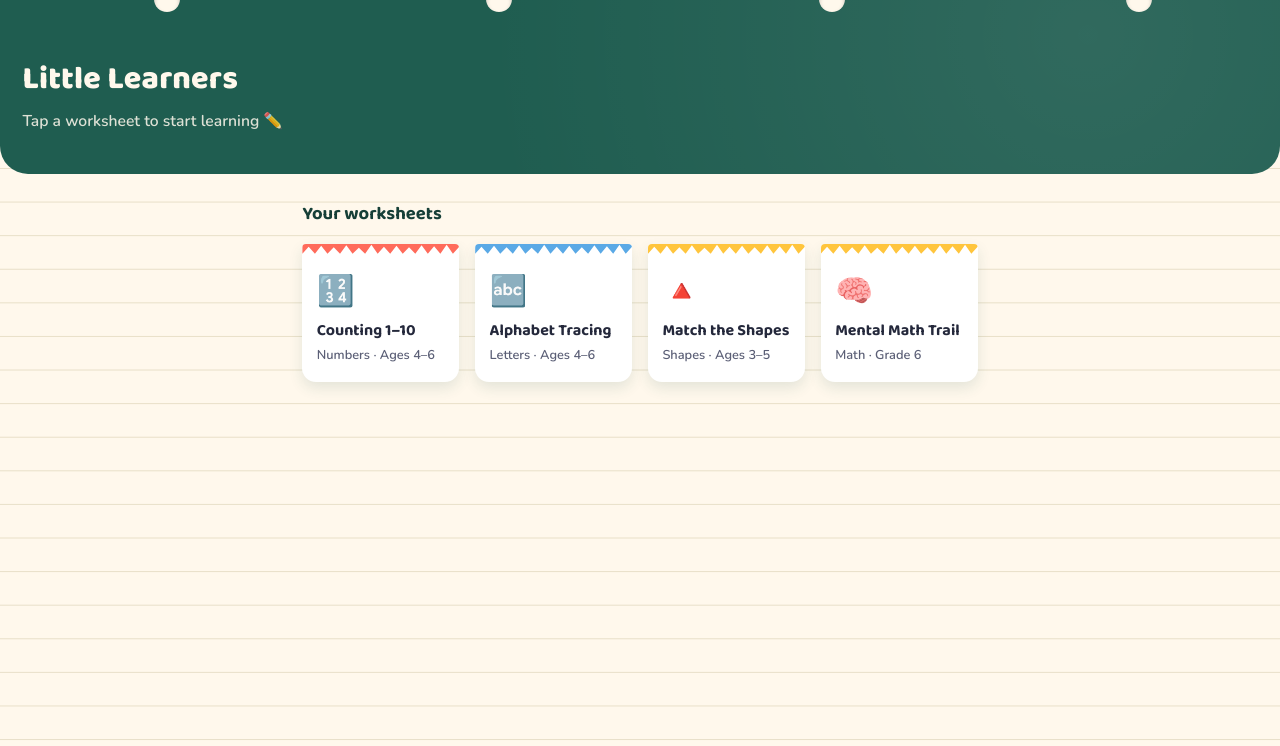
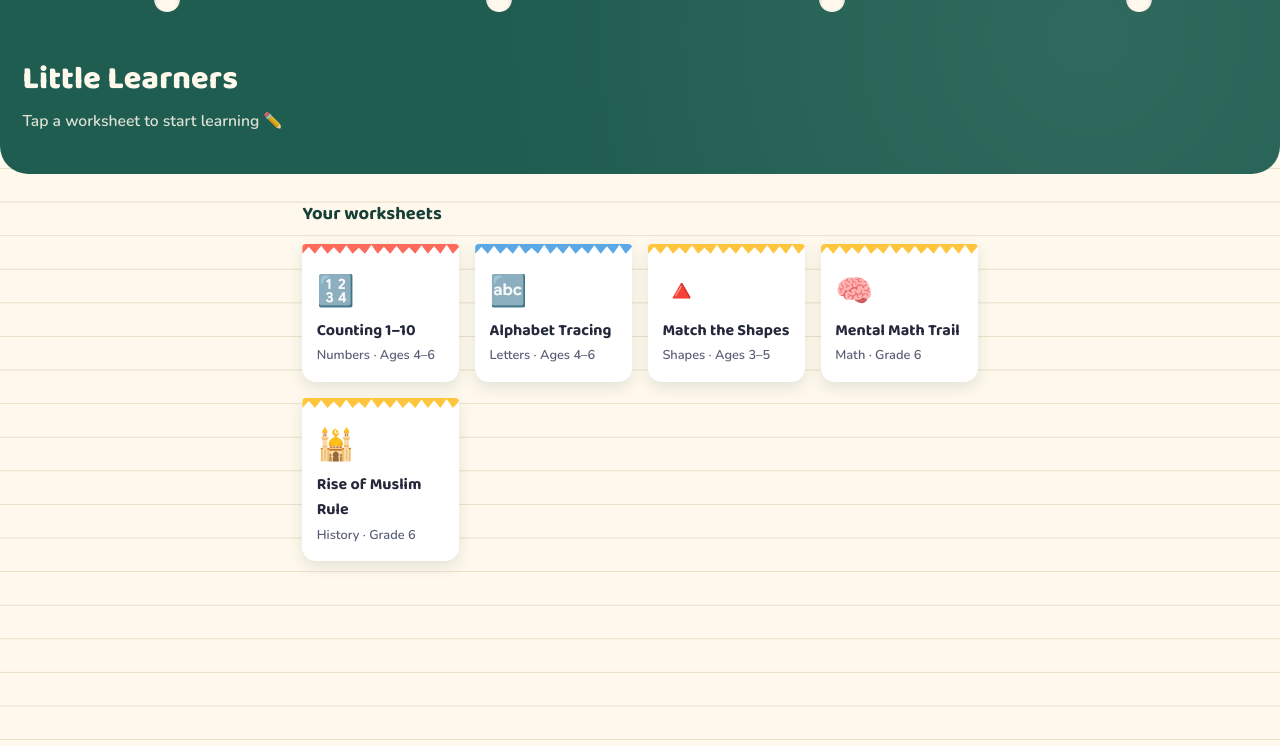
Before and after one commit to Sadiailyas1/kids-app, a plain HTML site: page index.html in a window 1280 px wide. Shown: the top 746 px of the page. Drawn offline with nearby package versions, Linux system fonts and the light colour scheme.

Commit message:
Add card for 'Rise of Muslim Rule' in index.html

```diff
--- a/index.html
+++ b/index.html
@@ -71,7 +71,15 @@
         </div>
         <span class="card__done">Done!</span>
       </a>
-
+     <a class="card card--shapes" data-id="rise-of-muslim-rule" href="worksheets/rise-of-muslim-rule.html">
+        <div class="card__tab"></div>
+        <div class="card__body">
+          <span class="card__emoji">🕌</span>
+          <div class="card__title">Rise of Muslim Rule</div>
+          <div class="card__meta">History · Grade 6</div>
+        </div>
+        <span class="card__done">Done!</span>
+      </a>
     </div>
   </main>
 
```
